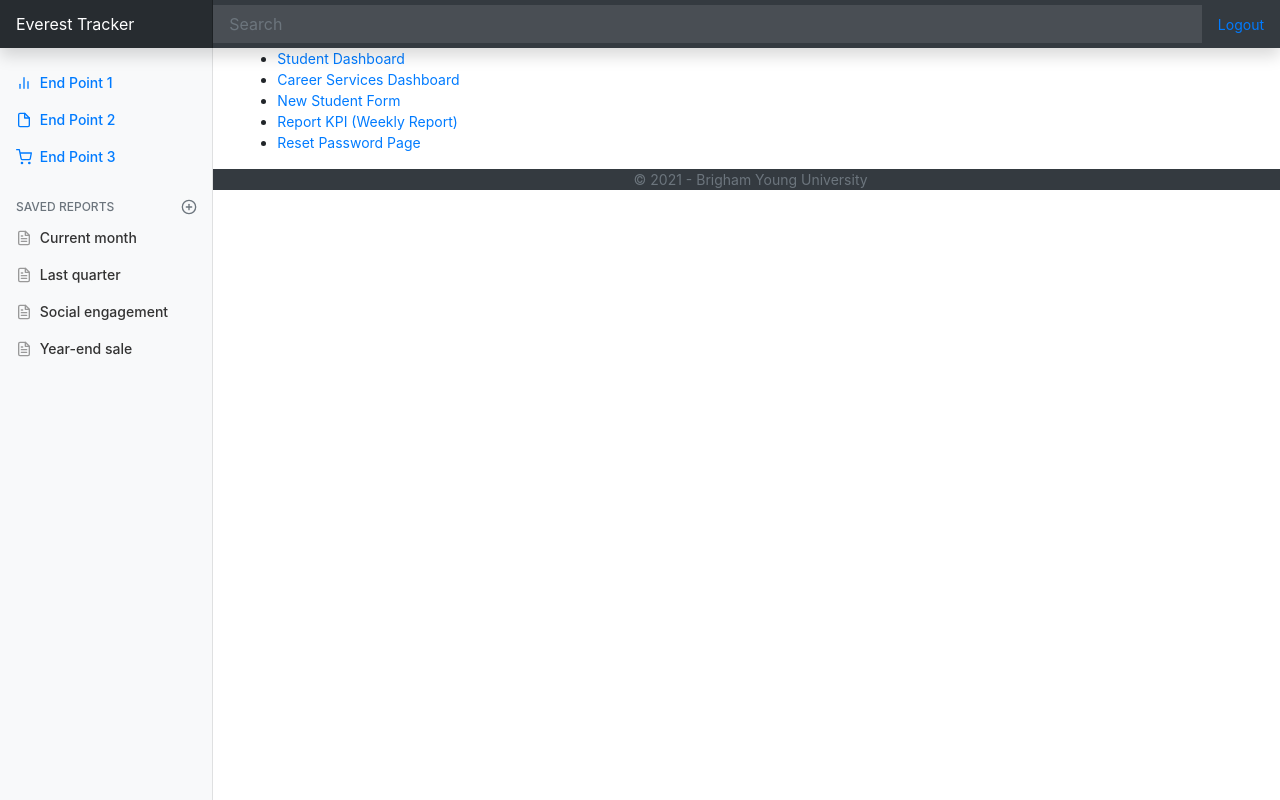
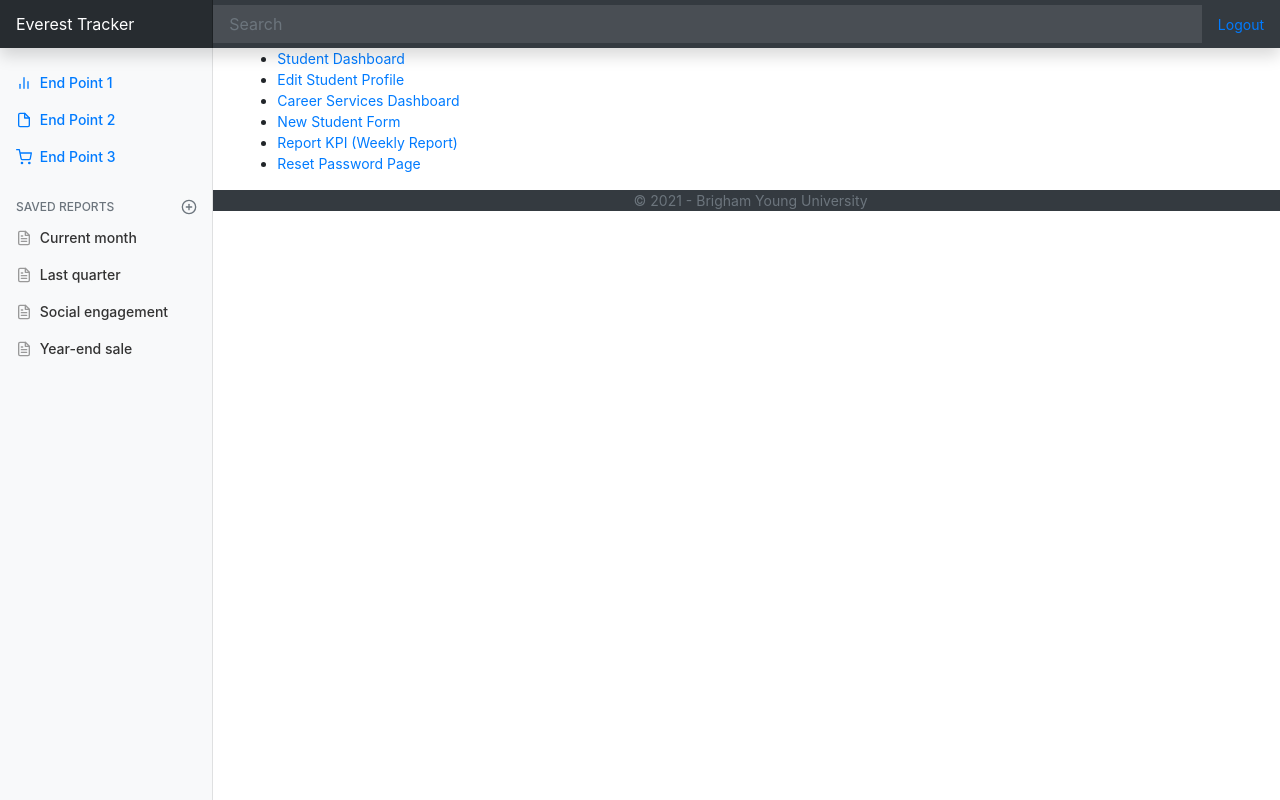
Before and after one commit to statuser/BYUMBACSDashboard, a Flask app: page / in a window 1280 px wide. Run offline with Flask 2, Linux system fonts and the light colour scheme; the visitor is signed in with stand-in values (Sample User, id 1); some libraries are stand-ins or nearby versions.

Commit message:
Clean Up Merge and Integrate into tool

```diff
--- a/app/templates/index.jinja
+++ b/app/templates/index.jinja
@@ -2,10 +2,11 @@
 
 {% block content %}
 <ul>
-    <li><a href="{{ url_for('student') }}">Student Dashboard</a></li>
+    <li><a href="{{ url_for('teamAna') }}">Student Dashboard</a></li>
+    <li><a href="{{ url_for('profileEdit') }}">Edit Student Profile</a></li>
     <li><a href="{{ url_for('career') }}">Career Services Dashboard</a></li>
-    <li><a href="{{ url_for("create_student") }}">New Student Form</a></li>
-    <li><a href="{{ url_for("weekly_report") }}">Report KPI (Weekly Report)</a></li>
+    <li><a href="{{ url_for('create_student') }}">New Student Form</a></li>
+    <li><a href="{{ url_for('weekly_report') }}">Report KPI (Weekly Report)</a></li>
     <li><a href="{{ url_for('reset') }}">Reset Password Page </a></li>
 
 
```
